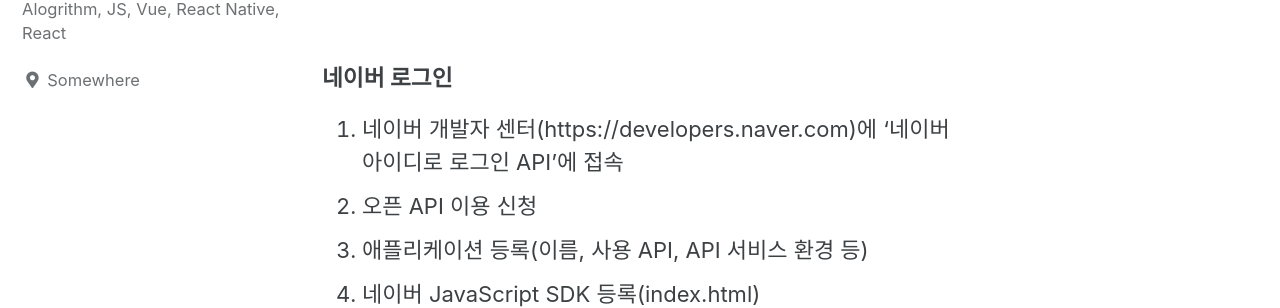
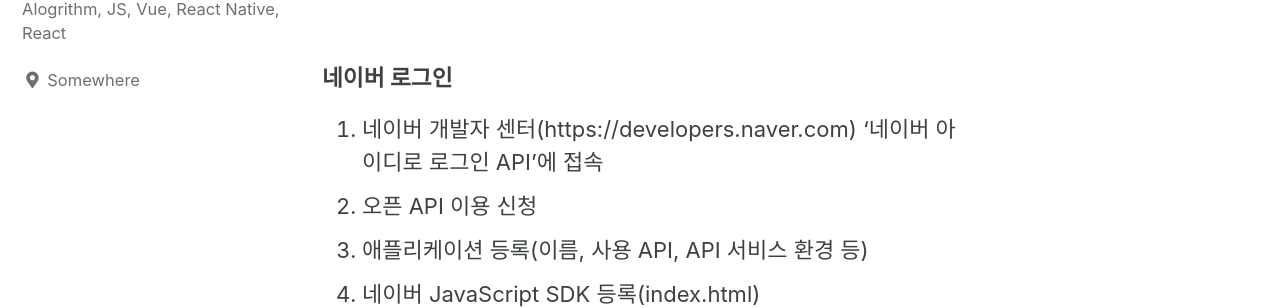
Before and after one commit to kslhk8/kslhk8.github.io, a Jekyll site: the page built from _posts/2022-01-26-fourteen.md, in a window 1280 px wide. Shown: the part 182-490 px from the top of the page. Built offline with Jekyll 4.4.1, drawn with Linux system fonts in a browser that asks for light colours; cached includes are drawn as plain includes; part of the change alters nothing that is shown.

Commit message:
Update 2022-01-26-fourteen.md

```diff
--- a/_posts/2022-01-26-fourteen.md
+++ b/_posts/2022-01-26-fourteen.md
@@ -5,7 +5,7 @@ title:  "[Vue] Day-9"
 
 
 ##### 네이버 로그인
-1. 네이버 개발자 센터(https://developers.naver.com)에 '네이버 아이디로 로그인 API'에 접속
+1. 네이버 개발자 센터(https://developers.naver.com) '네이버 아이디로 로그인 API'에 접속
 2. 오픈 API 이용 신청
 3. 애플리케이션 등록(이름, 사용 API, API 서비스 환경 등)
 4. 네이버 JavaScript SDK 등록(index.html)
```
